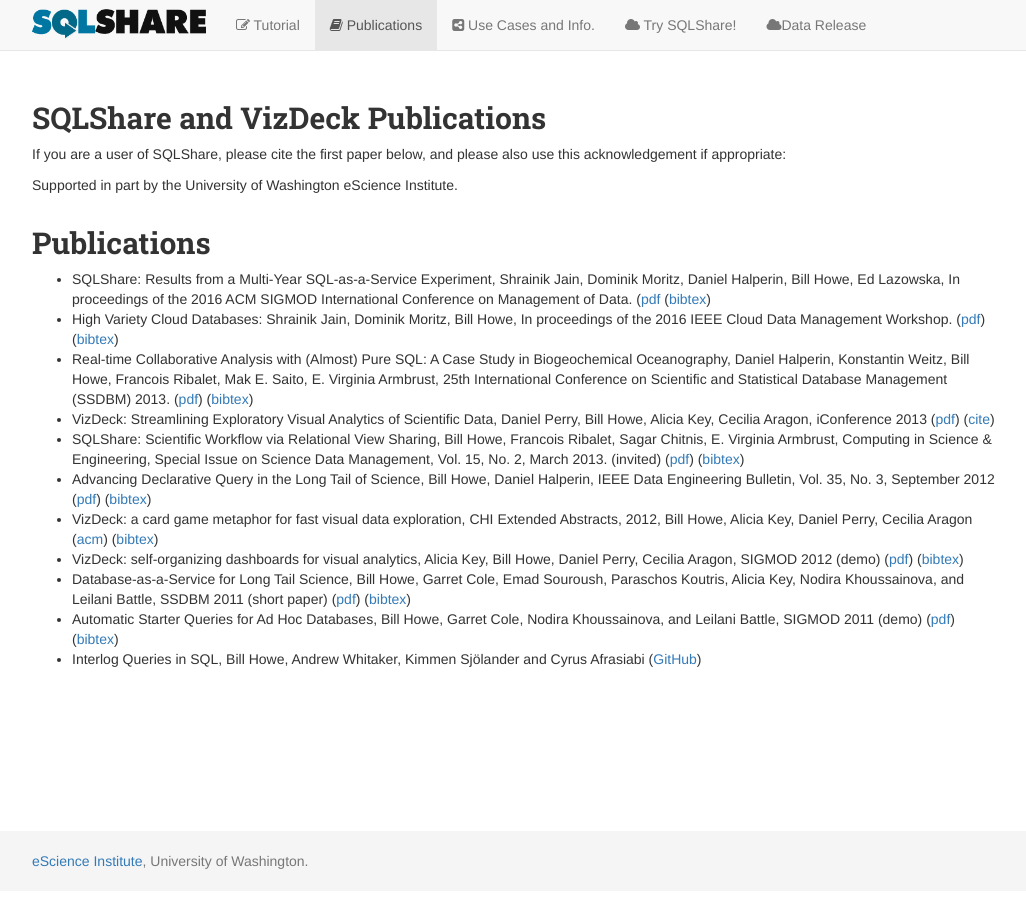
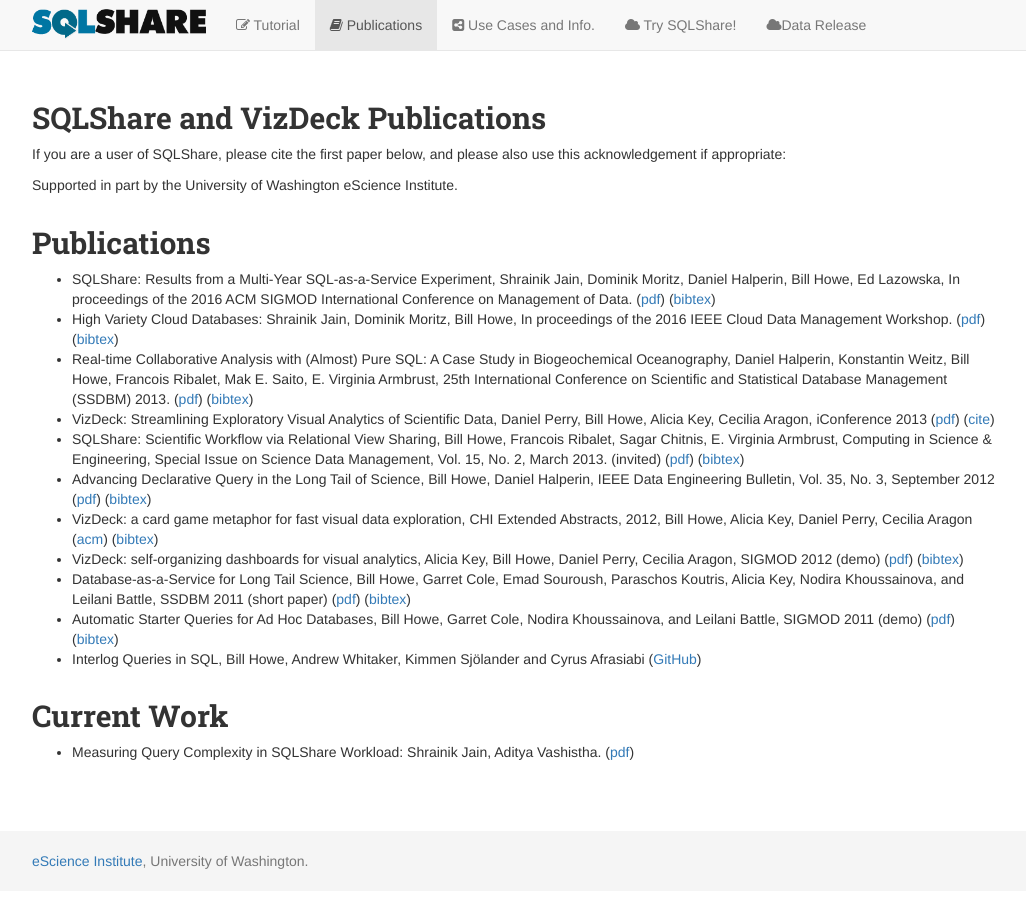
Before and after one commit to uwescience/sqlshare, a Jekyll site: the page built from publications.markdown, in a window 1280 px wide. Shown: the whole page, without its empty margins (123-1149 px from the left). Built offline with Jekyll 4.4.1, drawn with Linux system fonts in a browser that asks for light colours; nearby versions of some CDN libraries; Markdown is read by kramdown in place of the engine named in the settings.

Commit message:
Adding SQLShare query complexity report.

```diff
--- a/publications.markdown
+++ b/publications.markdown
@@ -12,7 +12,7 @@
 Supported in part by the University of Washington eScience Institute.
 
 ## Publications
-* SQLShare: Results from a Multi-Year SQL-as-a-Service Experiment, Shrainik Jain, Dominik Moritz, Daniel Halperin, Bill Howe, Ed Lazowska, In proceedings of the 2016 ACM SIGMOD International Conference on Management of Data. ([pdf](https://uwescience.github.io/sqlshare/pdfs/sqlshare_shrainik.pdf) ([bibtex](https://www.dropbox.com/s/439z6x731o2pzz7/self-bibtex.bib?dl=0))
+* SQLShare: Results from a Multi-Year SQL-as-a-Service Experiment, Shrainik Jain, Dominik Moritz, Daniel Halperin, Bill Howe, Ed Lazowska, In proceedings of the 2016 ACM SIGMOD International Conference on Management of Data. ([pdf](https://uwescience.github.io/sqlshare/pdfs/sqlshare_shrainik.pdf)) ([bibtex](https://www.dropbox.com/s/439z6x731o2pzz7/self-bibtex.bib?dl=0))
 * High Variety Cloud Databases: Shrainik Jain, Dominik Moritz, Bill Howe, In proceedings of the 2016 IEEE Cloud Data Management Workshop. ([pdf](https://uwescience.github.io/sqlshare/pdfs/ICDE16_research_5.pdf)) ([bibtex](https://www.dropbox.com/s/idj7x9olwdkyuk6/self-bibtex.bib?dl=0))
 * Real-time Collaborative Analysis with (Almost) Pure SQL: A Case Study in Biogeochemical Oceanography, Daniel Halperin, Konstantin Weitz, Bill Howe, Francois Ribalet, Mak E. Saito, E. Virginia Armbrust, 25th International Conference on Scientific and Statistical Database Management (SSDBM) 2013. ([pdf](http://r.halper.in/paper/ssdbm_geomics_case_study)) ([bibtex](https://scholar.google.com/scholar.bib?q=info:RsndZHbi_f0J:scholar.google.com/&output=citation&scisig=AAGBfm0AAAAAVrK3ekMMruiiHhNp-FsZ2ow6ZWK3kk8-&scisf=4&hl=en&scfhb=1))
 * VizDeck: Streamlining Exploratory Visual Analytics of Scientific Data, Daniel Perry, Bill Howe, Alicia Key, Cecilia Aragon, iConference 2013 ([pdf](https://www.ideals.illinois.edu/bitstream/handle/2142/36044/206.pdf)) ([cite](http://hdl.handle.net/2142/36044))
@@ -23,3 +23,6 @@
 * Database-as-a-Service for Long Tail Science, Bill Howe, Garret Cole, Emad Souroush, Paraschos Koutris, Alicia Key, Nodira Khoussainova, and Leilani Battle, SSDBM 2011 (short paper)  ([pdf](http://escience.washington.edu/sites/default/files/sqlshare_ssdbm2011.pdf)) ([bibtex](http://www.cs.washington.edu/homes/billhowe/bib/howe_ssdbm2011.bib))
 * Automatic Starter Queries for Ad Hoc Databases, Bill Howe, Garret Cole, Nodira Khoussainova, and Leilani Battle, SIGMOD 2011 (demo) ([pdf](http://homes.cs.washington.edu/~billhowe/pubs/howe_starterqueries.pdf)) ([bibtex](http://www.cs.washington.edu/homes/billhowe/bib/howe_sigmod2011.bib))
 * Interlog Queries in SQL, Bill Howe, Andrew Whitaker, Kimmen Sjölander and Cyrus Afrasiabi ([GitHub](https://github.com/uwescience/sqlshare/wiki/Interolog-queries-in-sql))
+
+## Current Work
+* Measuring Query Complexity in SQLShare Workload: Shrainik Jain, Aditya Vashistha. ([pdf](https://uwescience.github.io/sqlshare/pdfs/Jain-Vashistha.pdf))
```
Also changed, not shown: 1 other file.
